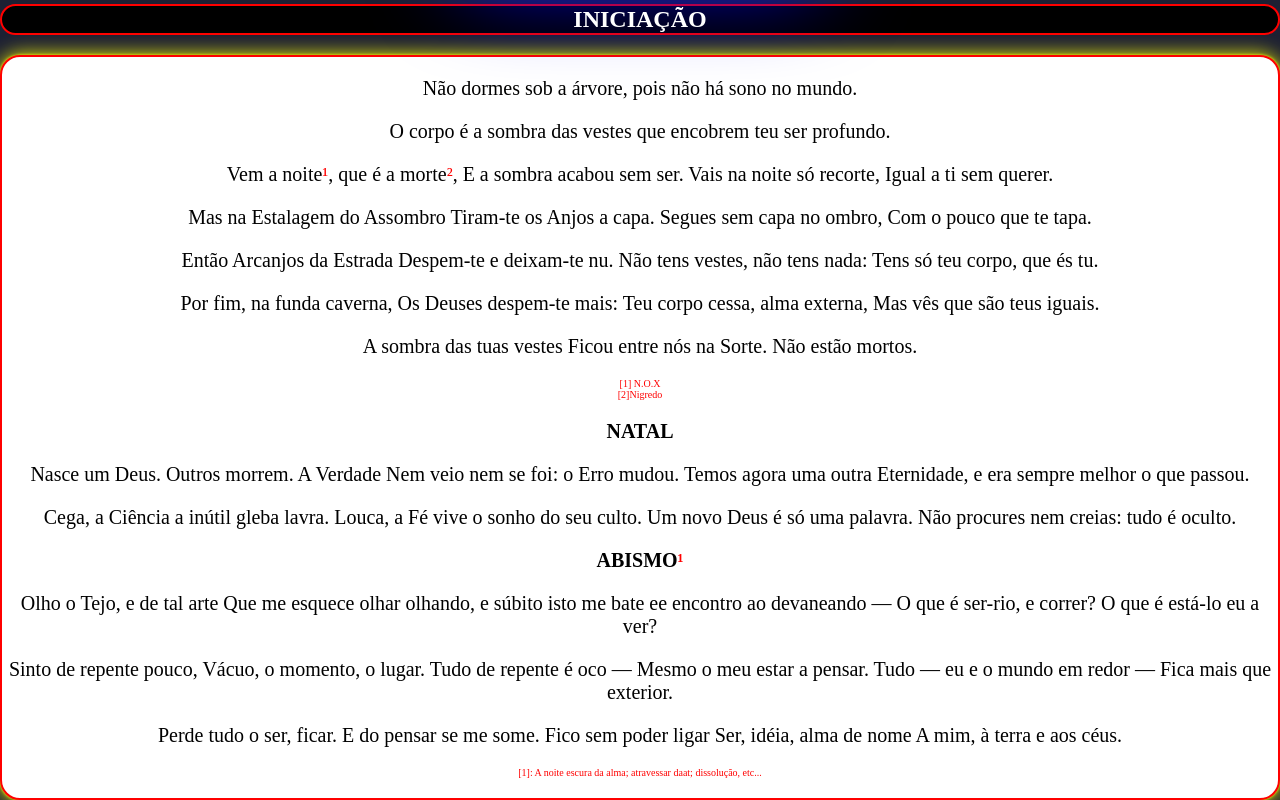
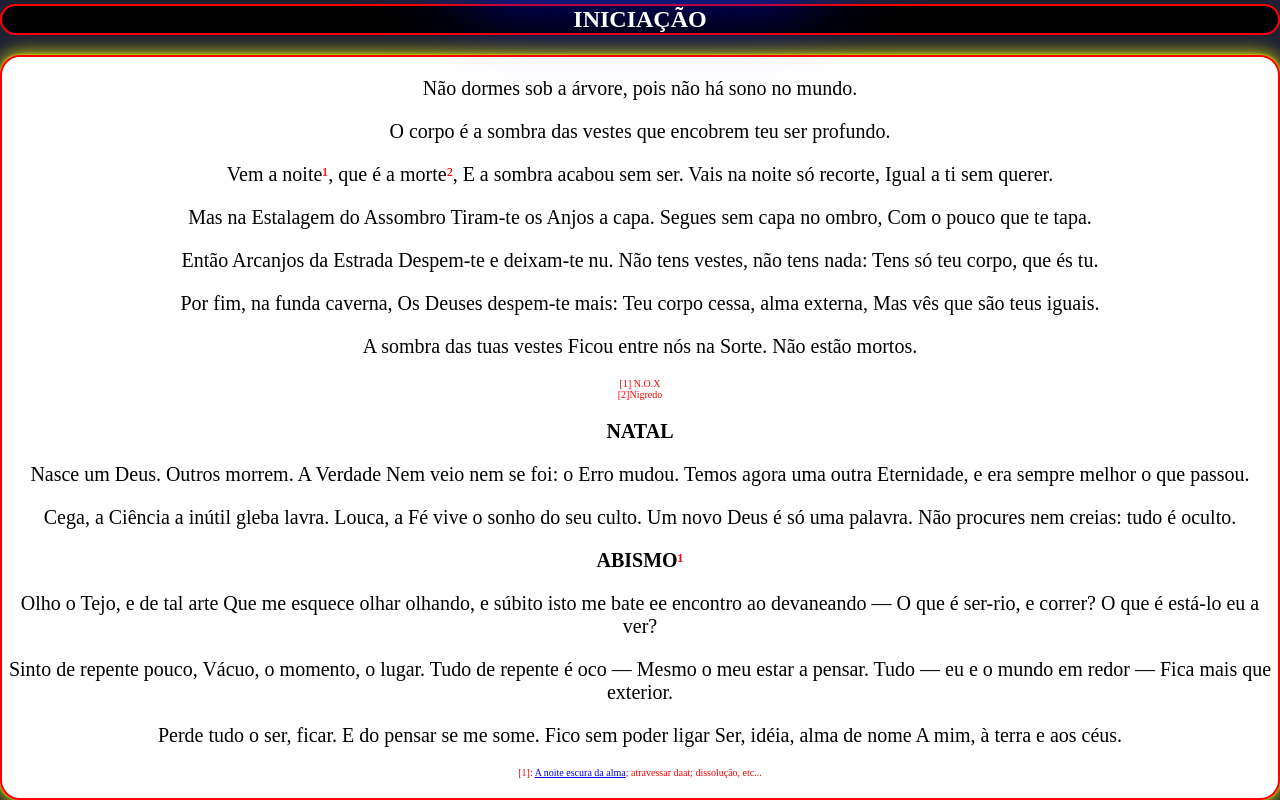
Before and after one commit to KnoxK210/Templedev, a plain HTML site: page poemas.html in a window 1280 px wide. Shown: the part 318-1118 px from the top of the page. Drawn offline with Linux system fonts and the light colour scheme.

Commit message:
Update poemas.html

```diff
--- a/poemas.html
+++ b/poemas.html
@@ -17,7 +17,7 @@
 
  <p>Não dormes sob a árvore, pois não há sono no mundo. <p> O corpo é a sombra das vestes que encobrem teu ser profundo. <p>Vem a noite<span style="color:red;">¹</span>, que é a morte<span style="color:red;">²</span>, E a sombra acabou sem ser. Vais na noite só recorte, Igual a ti sem querer.<p> Mas na Estalagem do Assombro Tiram-te os Anjos a capa. Segues sem capa no ombro, Com o pouco que te tapa.<p> Então Arcanjos da Estrada Despem-te e deixam-te nu. Não tens vestes, não tens nada: Tens só teu corpo, que és tu.<p> Por fim, na funda caverna, Os Deuses despem-te mais: Teu corpo cessa, alma externa, Mas vês que são teus iguais. <p>A sombra das tuas vestes Ficou entre nós na Sorte. Não estão mortos.<p style="color:red; font-size:10px;">[1] N.O.X<br>[2]Nigredo <br> <p><strong>NATAL</strong><br><p>
    Nasce um Deus. Outros morrem. A Verdade Nem veio nem se foi: o Erro mudou. Temos agora uma outra Eternidade, e era sempre melhor o que passou. <p> Cega, a Ciência a inútil gleba lavra. Louca, a Fé vive o sonho do seu culto. Um novo Deus é só uma palavra. Não procures nem creias: tudo é oculto.<br><p><strong>ABISMO<span style="color:red;">¹</span></strong><br><p>
-     Olho o Tejo, e de tal arte Que me esquece olhar olhando, e súbito isto me bate ee encontro ao devaneando — O que é ser-rio, e correr? O que é está-lo eu a ver? <p> Sinto de repente pouco, Vácuo, o momento, o lugar. Tudo de repente é oco — Mesmo o meu estar a pensar. Tudo — eu e o mundo em redor — Fica mais que exterior.<p>Perde tudo o ser, ficar. E do pensar se me some. Fico sem poder ligar Ser, idéia, alma de nome A mim, à terra e aos céus.<p style="color:red;font-size:10px;"> [1]: A noite escura da alma; atravessar daat; dissolução, etc...<p>
+     Olho o Tejo, e de tal arte Que me esquece olhar olhando, e súbito isto me bate ee encontro ao devaneando — O que é ser-rio, e correr? O que é está-lo eu a ver? <p> Sinto de repente pouco, Vácuo, o momento, o lugar. Tudo de repente é oco — Mesmo o meu estar a pensar. Tudo — eu e o mundo em redor — Fica mais que exterior.<p>Perde tudo o ser, ficar. E do pensar se me some. Fico sem poder ligar Ser, idéia, alma de nome A mim, à terra e aos céus.<p style="color:red;font-size:10px;"> [1]: <a href="https://pt.m.wikipedia.org/wiki/A_Noite_Escura_da_Alma style="text-decoration:none;">A noite escura da alma</a>; atravessar daat; dissolução, etc...<p>
 
 
 </p></div></center>
```
